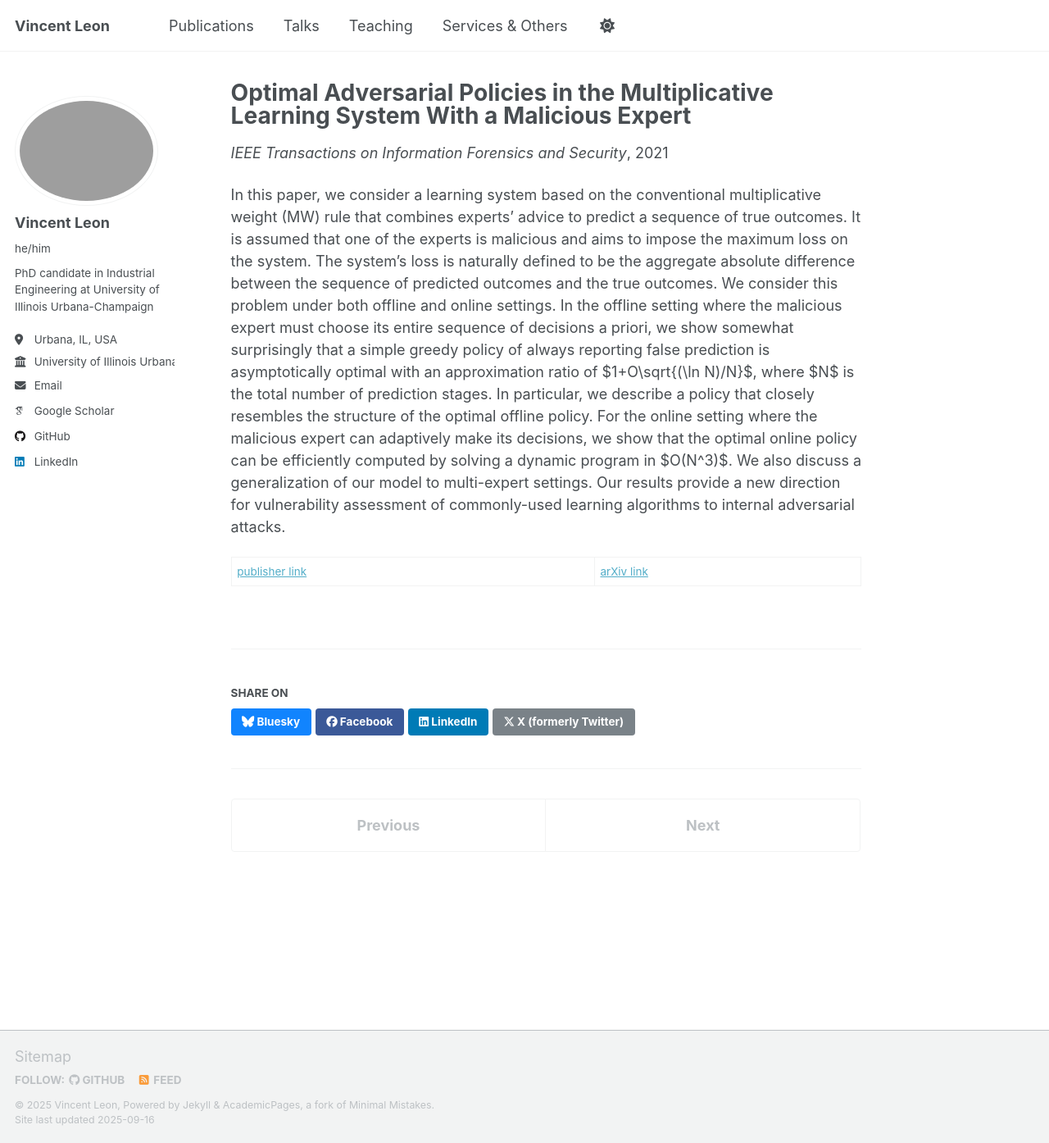
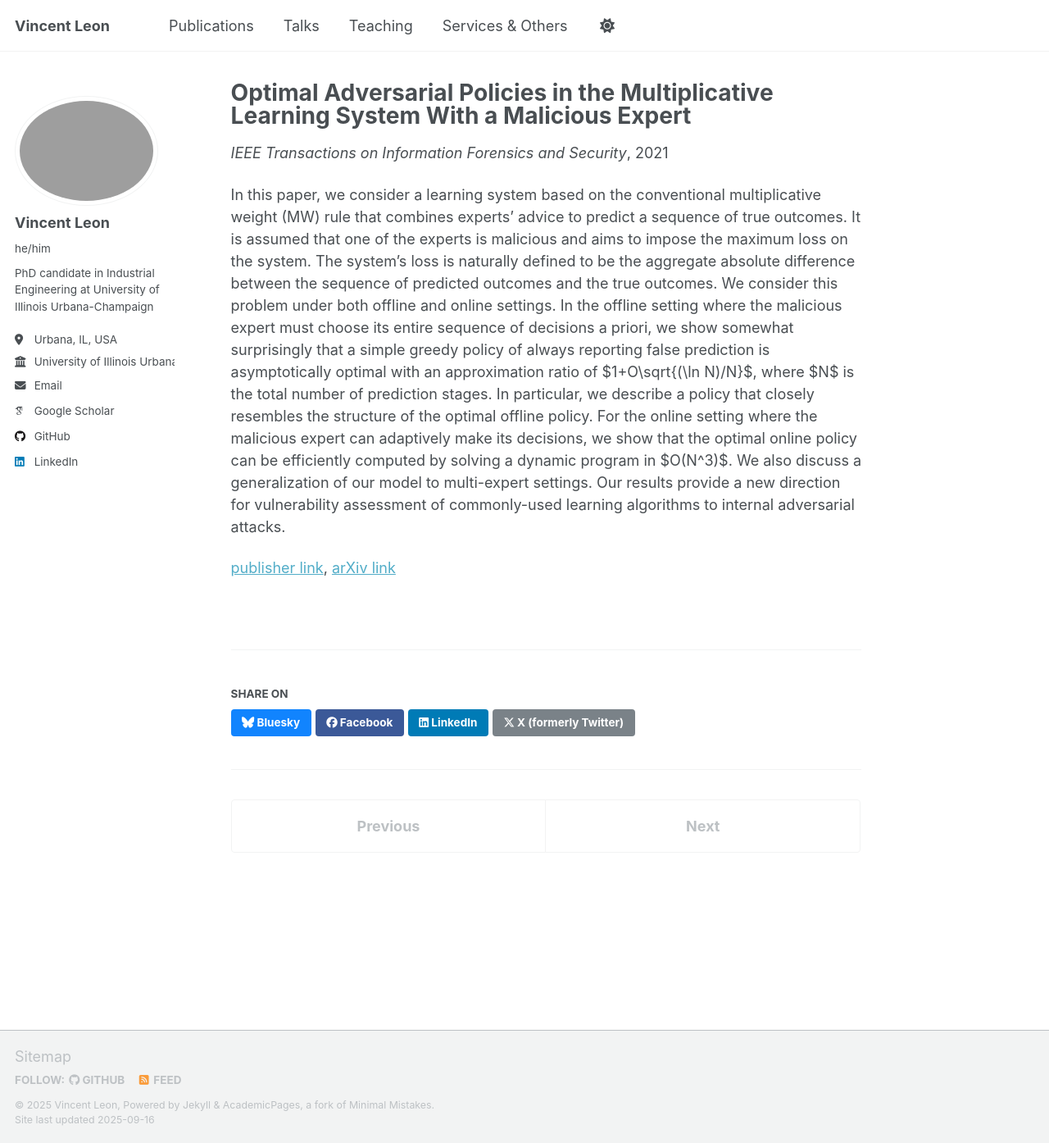
Before and after one commit to vin-leon/vin-leon.github.io, a Jekyll site: the page built from _publications/2021-adversarial-policies-multiplicative-learning.md, in a window 1280 px wide and 1394 px high. Shown: the whole window at 82% size. Built offline with Jekyll 4.4.1, drawn with Linux system fonts in a browser that asks for light colours; some web fonts are replaced; a script that is not in the unit is left out.

```diff
--- a/_publications/2021-adversarial-policies-multiplicative-learning.md
+++ b/_publications/2021-adversarial-policies-multiplicative-learning.md
@@ -13,4 +13,4 @@ venue: 'IEEE Transactions on Information Forensics and Security'
 
 In this paper, we consider a learning system based on the conventional multiplicative weight (MW) rule that combines experts' advice to predict a sequence of true outcomes. It is assumed that one of the experts is malicious and aims to impose the maximum loss on the system. The system's loss is naturally defined to be the aggregate absolute difference between the sequence of predicted outcomes and the true outcomes. We consider this problem under both offline and online settings. In the offline setting where the malicious expert must choose its entire sequence of decisions a priori, we show somewhat surprisingly that a simple greedy policy of always reporting false prediction is asymptotically optimal with an approximation ratio of $1+O\sqrt{(\ln N)/N}$, where $N$ is the total number of prediction stages. In particular, we describe a policy that closely resembles the structure of the optimal offline policy. For the online setting where the malicious expert can adaptively make its decisions, we show that the optimal online policy can be efficiently computed by solving a dynamic program in $O(N^3)$. We also discuss a generalization of our model to multi-expert settings. Our results provide a new direction for vulnerability assessment of commonly-used learning algorithms to internal adversarial attacks.
 
-[publisher link](https://doi.org/10.1109/TIFS.2021.3052360) | [arXiv link](https://arxiv.org/abs/2001.00543)
+[publisher link](https://doi.org/10.1109/TIFS.2021.3052360), [arXiv link](https://arxiv.org/abs/2001.00543)
```
